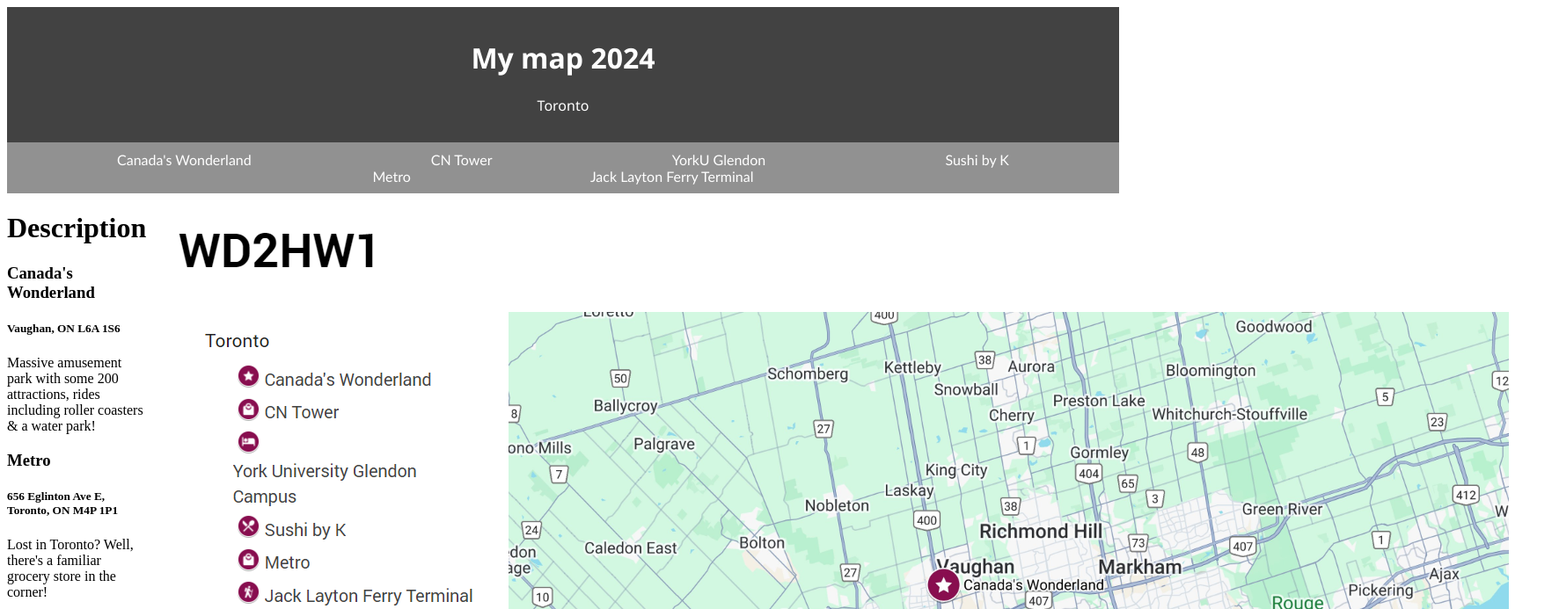
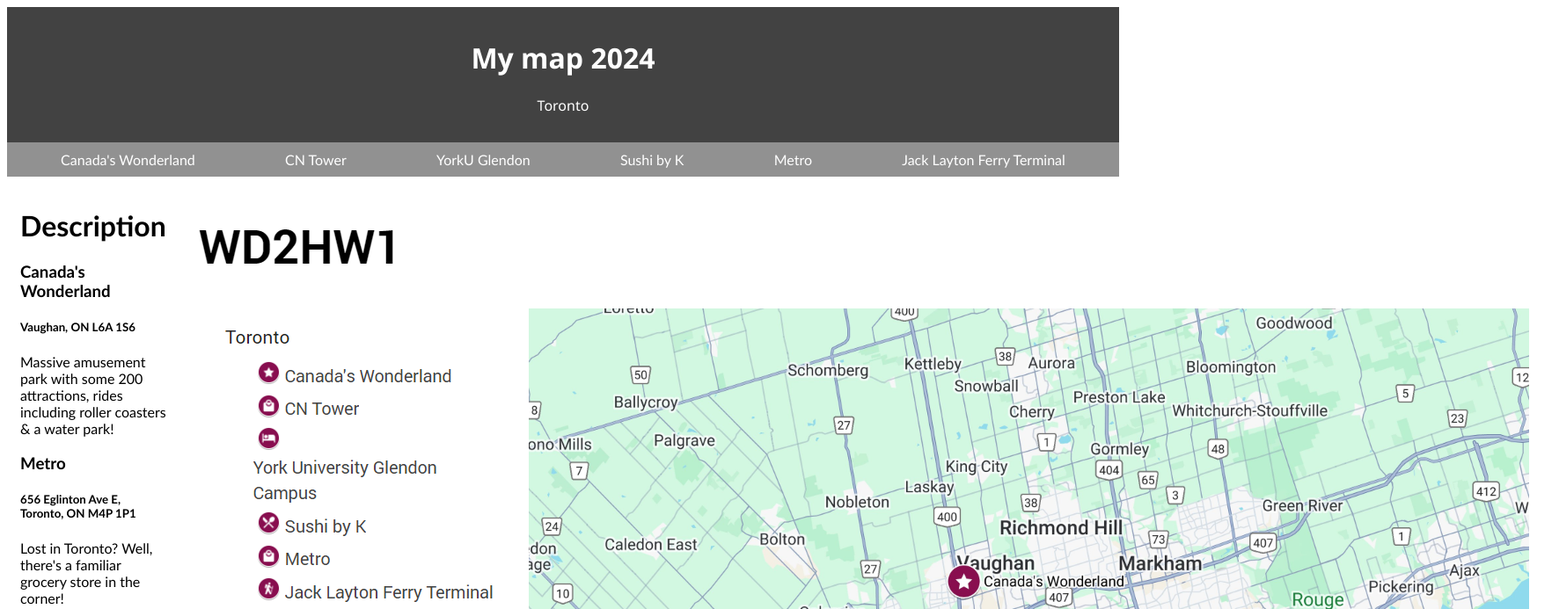
Before and after one commit to QuangVinhN/Web-Client, a plain HTML site: page index.html in a window 1280 px wide. Shown: the top 693 px of the page at 88% size, 1772 px wide, since content can reach past the window. Drawn offline with Linux system fonts and the light colour scheme.

Commit message:
Add files via upload

```diff
--- a/styles.css
+++ b/styles.css
@@ -1,24 +1,35 @@
+/* .top{
+    position: fixed;
+    width:100%;
+} */
 .header{
     font-family: 'Segoe UI', Tahoma, Geneva, Verdana, sans-serif;
     background: rgb(66, 66, 66);
     padding: 15px;
     text-align: center;
     color: white;
+
 }
 .nav{
     background: rgb(145, 145, 145);
     font-family: 'Gill Sans', 'Gill Sans MT', Calibri, 'Trebuchet MS', sans-serif;
     padding:10px;
     text-align: center;
+    display: flex;
+    justify-content:space-around;
 }
 .nav>a{
     text-decoration: none;
     color: white;
-    padding: 100px;
+}
+.main-content{
+    font-family: 'Gill Sans', 'Gill Sans MT', Calibri, 'Trebuchet MS', sans-serif;
+
 }
 .flex-container{
     display: flex;
     flex-wrap: nowrap;
+    padding:15px;
 }
 .sidebar{
     padding: 30px;
```
